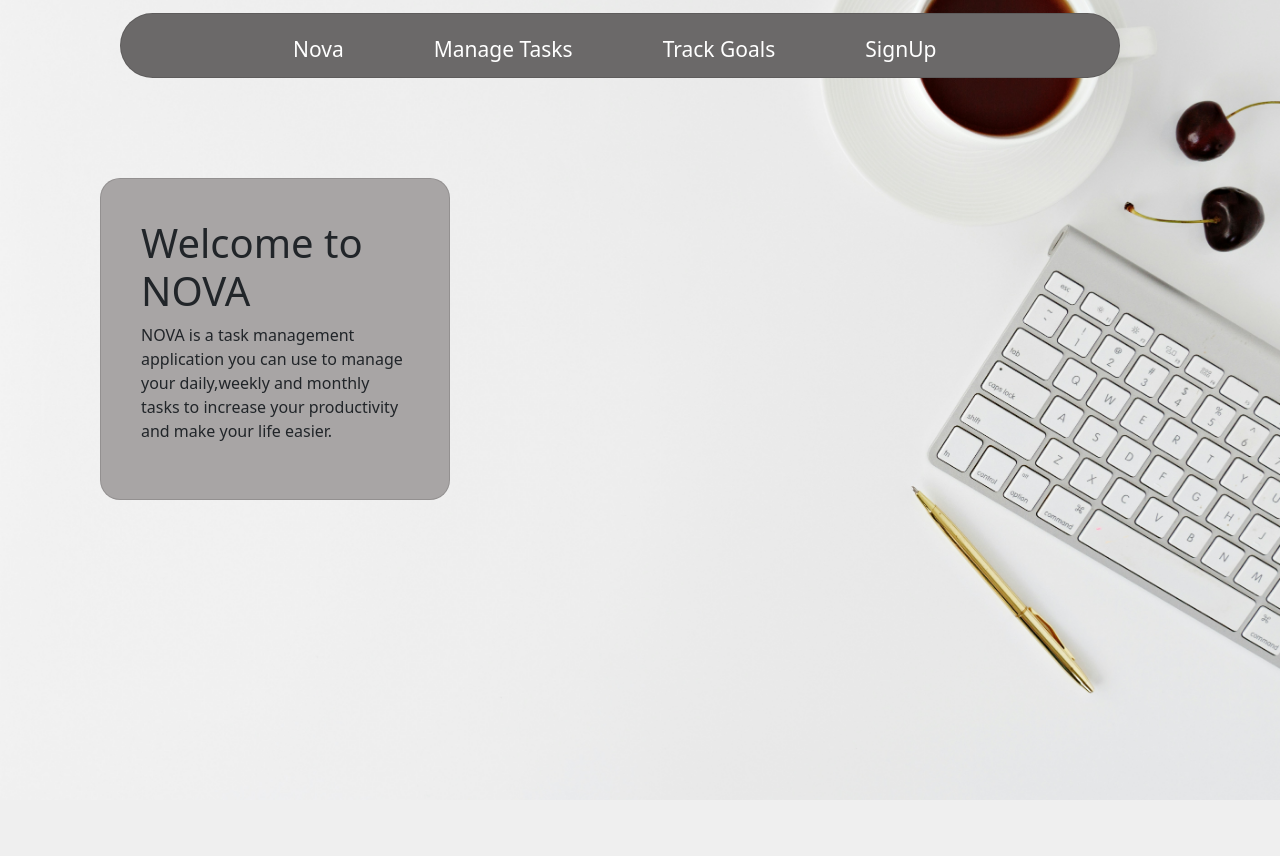
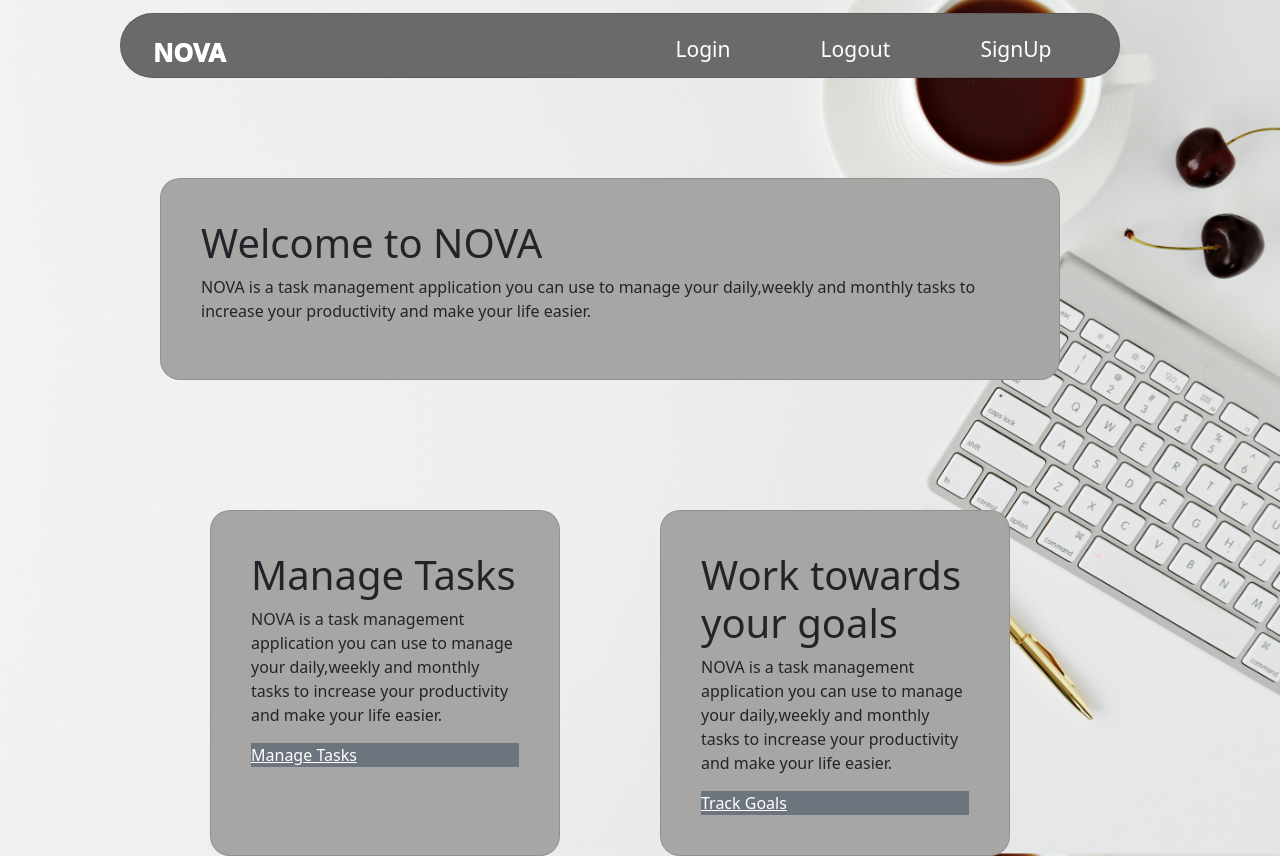
Before and after one commit to coderobel/NOVA2.0, a Django app: page / in a window 1280 px wide. Before the commit the page ends 749 px from the top, so only its background shows below. Run offline with Django 5.2, Linux system fonts and the light colour scheme.

Commit message:
updated database model, added task adding,deleting and updating functions and respective templates accordingly

```diff
--- a/taskmanagement_app/static/taskmanagement_app/css/styles.css
+++ b/taskmanagement_app/static/taskmanagement_app/css/styles.css
@@ -30,7 +30,7 @@ nav li a{
     color:white;
     margin-right: 90px;
     font-size: 21px;
-    font-weight:500;
+    font-weight:400;
     text-decoration: none;
 }
 
@@ -38,6 +38,14 @@ nav li a:hover {
     color: #9292ef;
     font-size: 23px;
     transition-duration: 0.5s;
+}
+#card1 {
+    background-color: rgb(168, 165, 165);
+    padding: 40px;
+    width: 900px;
+    border-radius: 20px;
+    margin-top: 100px;
+    margin-left: 160px;
 }
 #card {
     background-color: rgb(168, 165, 165);
@@ -48,7 +56,10 @@ nav li a:hover {
     margin-left: 100px;
 }
 #Nova-h1 {
-    margin-left: 140px;
+    margin-left: 0px;
+    margin-right: 450px;
+    font-size: 25px;
+    font-weight: 1000;
 }
 #nav {
     margin-top: 13px;
@@ -58,3 +69,9 @@ nav li a:hover {
     width: 1000px;
     border-radius: 50px;
 }
+.first-row {
+    display: flex;
+    flex-direction: row;
+    margin-top: 30px;
+    margin-left: 110px;
+}
--- a/taskmanagement_app/templates/taskmanagement_app/base.html
+++ b/taskmanagement_app/templates/taskmanagement_app/base.html
@@ -14,13 +14,13 @@
         <nav>
             <ul>
                 <li>
-                    <a href="{% url 'taskmanagement_app:home' %}" id="Nova-h1">Nova</a>
+                    <a href="{% url 'taskmanagement_app:home' %}" id="Nova-h1">NOVA</a>
                 </li>
                 <li>
-                    <a href="{% url 'taskmanagement_app:tasks' %}">Manage Tasks</a>
+                    <a href="#">Login</a>
                 </li>
                 <li>
-                    <a href="#">Track Goals</a>
+                    <a href="#">Logout</a>
                 </li>
                 <li>
                     <a href="#">SignUp</a>
--- a/taskmanagement_app/templates/taskmanagement_app/home.html
+++ b/taskmanagement_app/templates/taskmanagement_app/home.html
@@ -1,7 +1,21 @@
 {% extends 'taskmanagement_app/base.html' %}
 {% block content %}
-    <div class="card" id="card">
+    <div class="card" id="card1">
         <h1>Welcome to NOVA</h1>
         <p>NOVA is a task management application you can use to manage your daily,weekly and monthly tasks to increase your productivity and make your life easier.</p>
     </div>
+
+    <div class="first-row">
+        <div class="card" id="card">
+            <h1>Manage Tasks</h1>
+            <p>NOVA is a task management application you can use to manage your daily,weekly and monthly tasks to increase your productivity and make your life easier.</p>
+            <a href="{% url 'taskmanagement_app:tasks' %}" class="btn-secondary">Manage Tasks</a>
+        </div>
+        <div class="card" id="card">
+            <h1>Work towards your goals</h1>
+            <p>NOVA is a task management application you can use to manage your daily,weekly and monthly tasks to increase your productivity and make your life easier.</p>
+            <a href="#" class="btn-secondary">Track Goals</a>
+        </div>
+    </div>
+
 {% endblock content %}
--- a/taskmanagement_app/templates/taskmanagement_app/task.html
+++ b/taskmanagement_app/templates/taskmanagement_app/task.html
@@ -5,6 +5,7 @@
     <h4>Description : {{task.description}}</h4>
     <h4>Date of Assignment : {{task.date_assigned}}</h4>
     <h4>Task Completion Date : {{task.deadline}}</h4>
-    <button class="btn-primary">Delete</button>
+    <a href="{% url 'taskmanagement_app:deletetask' task.id%}">Delete</a>
+    <a href="{% url 'taskmanagement_app:updatetask' task.id%}">Edit</a>
 </div>
 {% endblock content %}
--- a/taskmanagement_app/views.py
+++ b/taskmanagement_app/views.py
@@ -1,4 +1,4 @@
-from django.shortcuts import render
+from django.shortcuts import render,get_object_or_404
 from .models import Tasks
 from django.http import HttpResponseRedirect
 from django.urls import reverse
@@ -14,9 +14,41 @@ def task(request, task_id):
     context = {'task' : task}
     return render(request, 'taskmanagement_app/task.html', context)
 def addtask(request):
-    pass
+    if request.method == "POST":
+        task = request.POST.get('task')
+        deadline = request.POST.get('due-date')
+        description = request.POST.get('description')
+        error = False
+        if not task and not deadline:
+            error = True
+            context = {'error' : error}
+            return render(request,'taskmanagement_app/addtask.html', context)
+        Tasks.objects.create(title = task, deadline = deadline, description = description)
+        return HttpResponseRedirect(reverse('taskmanagement_app:tasks'))
+    return render(request,'taskmanagement_app/addtask.html')
 def updatetask(request, task_id):
-    pass
+    task = Tasks.objects.get(id=task_id)
+
+    if request.method == "POST":
+        new_task = request.POST.get('task')
+        new_desc = request.POST.get('description')
+        new_due_date=request.POST.get('due-date')
+
+        error = False
+
+        if new_task:
+            task.title = new_task
+            task.description = new_desc
+            task.deadline = new_due_date
+            task.save()
+            return HttpResponseRedirect(reverse('taskmanagement_app:tasks'))
+        else:
+            error = True
+            context = {'task' : task, 'error' : error}
+            return render(request,'taskmanagement_app/updatetask.html', context)
+    context = {'task' : task}
+    return render(request, 'taskmanagement_app/updatetask.html', context)
+
 def deletetask(request, task_id):
     task = Tasks.objects.get(id=task_id)
     task.delete()
```
Also changed, not shown: taskmanagement_app/templates/taskmanagement_app/addtask.html (added, +20 -0 lines), taskmanagement_app/templates/taskmanagement_app/tasks.html (+4 -3 lines), taskmanagement_app/templates/taskmanagement_app/updatetask.html (added, +22 -0 lines), db.sqlite3.
